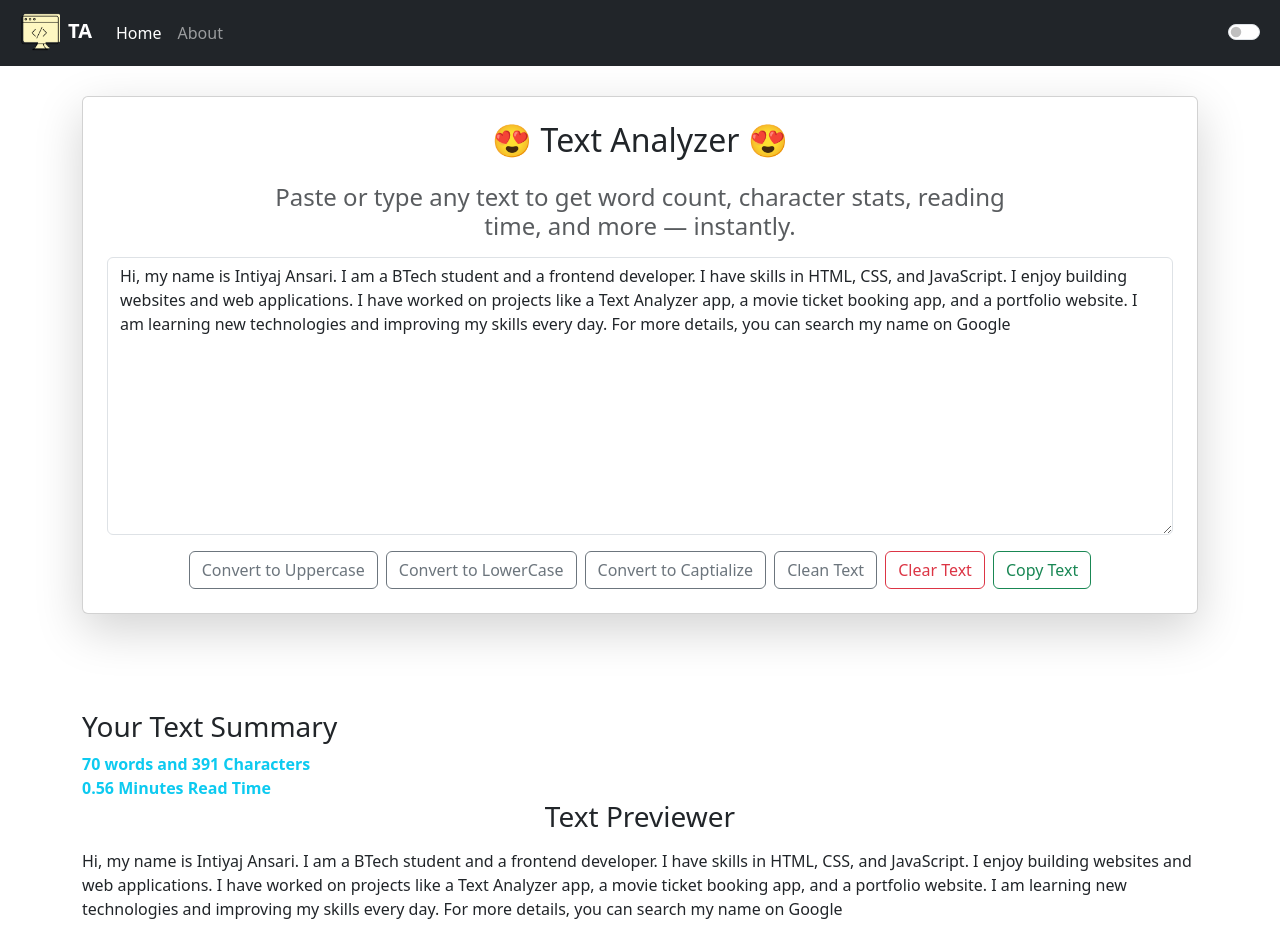
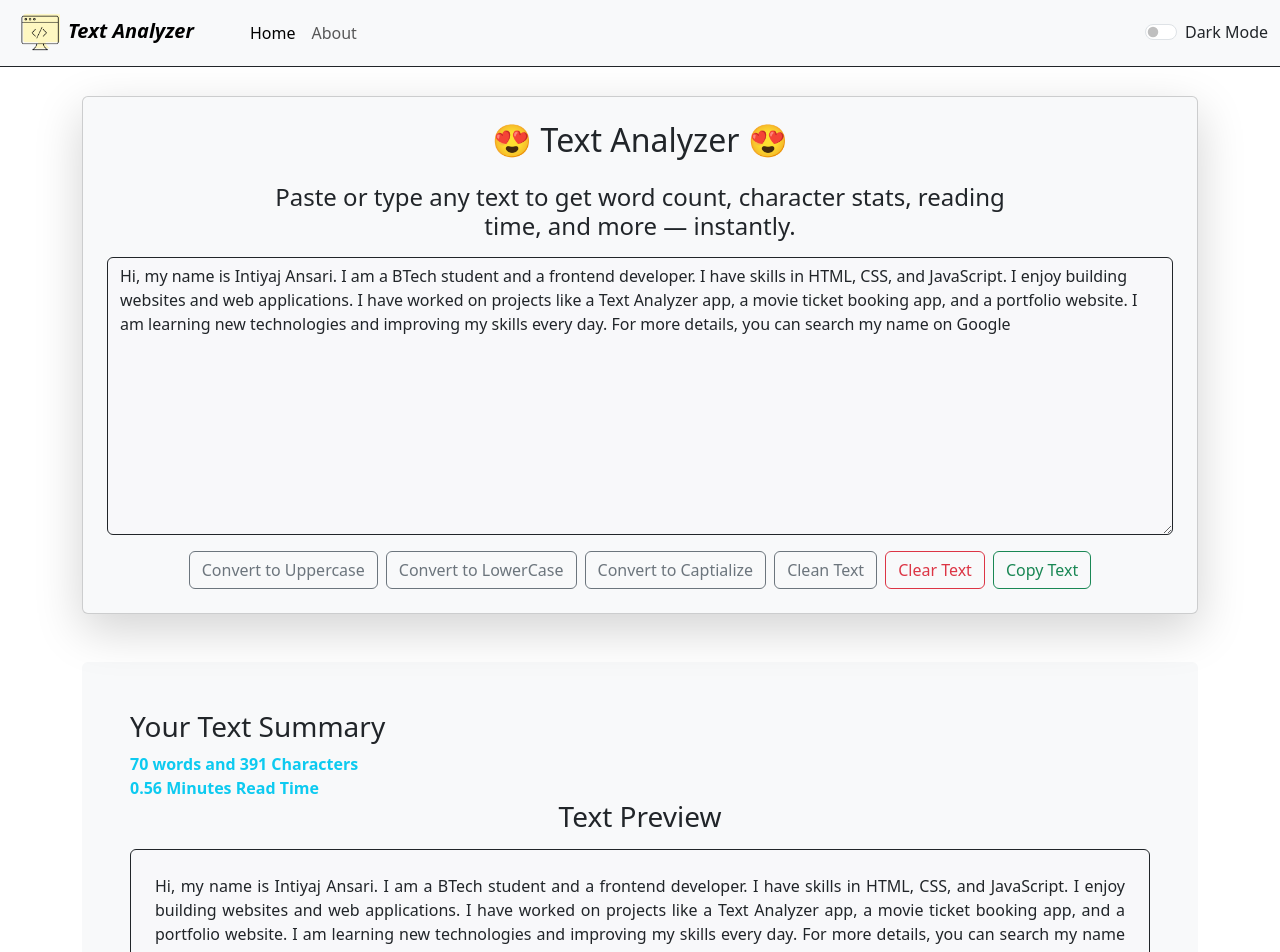
Before and after one commit to Intiyaj-Raj/text-analyzer-web-app, a React (Vite) app: page / in a window 1280 px wide. Shown: the top 952 px of the page. Built offline with nearby package versions, Linux system fonts and the light colour scheme.

Commit message:
add dark mode

```diff
--- a/src/App.jsx
+++ b/src/App.jsx
@@ -1,14 +1,28 @@
-import React from 'react'
+import React, { useState } from 'react'
 import Textforms from './components/Textforms'
 import "./App.css";
 import { BrowserRouter, Route, Routes } from 'react-router-dom';
 import Navbar from './components/Navbar';
 const App = () => {
+
+  const [mode, setMode] = useState("light")
+
+  const toggleMode = () => {
+    if (mode === "light") {
+      setMode("dark")
+      document.body.style.backgroundColor = "black"
+    }
+    else {
+      setMode("light")
+      document.body.style.backgroundColor = "white"
+    }
+  }
+
   return (
     <BrowserRouter>
-      <Navbar />
+      <Navbar mode={mode} toggleMode={toggleMode} />
       <Routes>
-        <Route path='/' element={<Textforms />} />
+        <Route path='/' element={<Textforms mode={mode} toggleMode={toggleMode} />} />
       </Routes>
 
     </BrowserRouter>
--- a/src/components/Navbar.jsx
+++ b/src/components/Navbar.jsx
@@ -2,52 +2,62 @@ import React from 'react';
 import { Link } from 'react-router-dom';
 import logo from '../assets/text-analyze.png';
 
-const Navbar = () => {
+const Navbar = (props) => {
     return (
         <header>
-            <nav className="navbar navbar-expand-md navbar-dark fixed-top bg-dark">
+            <nav className={`navbar navbar-expand-md navbar-${props.mode} bg-${props.mode} fixed-top border-bottom border-${props.mode === 'light' ? 'dark' : 'light'}`}>
                 <div className="container-fluid">
 
                     {/* Logo */}
-                    <Link className="navbar-brand fw-bold" to="/">
+                    <Link className="navbar-brand fw-bold fst-italic me-5" to="/">
                         <img
                             src={logo}
                             alt="logo"
                             className="px-2"
-                            style={{ height: "40px", objectFit: "contain" }}
+                            style={{ height: "40px" }}
                         />
-                        TA
+                        Text Analyzer
                     </Link>
 
-                    {/* Nav Links */}
+                    {/* Menu Toggle Button */}
+                    <button
+                        className="navbar-toggler"
+                        type="button"
+                        data-bs-toggle="collapse"
+                        data-bs-target="#navbarCollapse"
+                    >
+                        <span className="navbar-toggler-icon"></span>
+                    </button>
+
+                    {/* Collapse Content */}
                     <div className="collapse navbar-collapse" id="navbarCollapse">
+
+                        {/* Nav Links */}
                         <ul className="navbar-nav me-auto mb-2 mb-md-0">
-
                             <li className="nav-item">
-                                <Link className="nav-link active" to="/">
-                                    Home
-                                </Link>
+                                <Link className="nav-link active" to="/">Home</Link>
                             </li>
 
                             <li className="nav-item">
-                                <Link className="nav-link" to="/about">
-                                    About
-                                </Link>
+                                <Link className="nav-link" to="/">About</Link>
                             </li>
+                        </ul>
 
-                        </ul>
+                        {/* Toggle Button (hidden on mobile, inside menu) */}
+                        <div className={`form-check form-switch text-${props.mode === "light" ? "dark" : "light"} ms-md-3`}>
+                            <input
+                                className="form-check-input"
+                                onClick={props.toggleMode}
+                                type="checkbox"
+                                id="switchCheckDefault"
+                            />
+                            <label className="form-check-label" htmlFor="switchCheckDefault">
+                                Dark Mode
+                            </label>
+                        </div>
+
                     </div>
 
-                    {/* Toggle btn */}
-                    <div className="form-check form-switch">
-                        <input
-                            className="form-check-input"
-                            type="checkbox"
-                            role="switch"
-                            id="switchCheckDefault"
-
-                        />
-                    </div>
                 </div>
             </nav>
         </header>
--- a/src/components/Textforms.jsx
+++ b/src/components/Textforms.jsx
@@ -1,6 +1,6 @@
 import React, { useRef, useState } from 'react'
 
-const Textforms = () => {
+const Textforms = (props) => {
 
     const [text, setText] = useState("Hi, my name is Intiyaj Ansari. I am a BTech student and a frontend developer. I have skills in HTML, CSS, and JavaScript. I enjoy building websites and web applications. I have worked on projects like a Text Analyzer app, a movie ticket booking app, and a portfolio website. I am learning new technologies and improving my skills every day. For more details, you can search my name on Google")
 
@@ -60,38 +60,10 @@ const Textforms = () => {
     }
 
 
-    // toggle btn
-
-    // const [mystyle, setMystyle] = useState(
-    //     // creating object
-    //     {
-    //         color: "white",
-    //         backgroundColor: "black",
-    //         border: "1px solid white"
-    //     }
-    // )
-
-    // const toggleBtn = () => {
-    //     if (mystyle.color === 'black') {
-    //         setMystyle({
-    //             color: "white",
-    //             backgroundColor: "black",
-    //             border: "1px solid white"
-    //         })
-    //     }
-    //     else {
-    //         setMystyle({
-    //             color: "black",
-    //             backgroundColor: "white",
-    //             border: "1px solid black"
-    //         })
-    //     }
-    // }
-
     return (
-        <div  >
-            <div className="container py-5 black-shadow my-5">
-                <div className="card shadow-lg p-4" >
+        <div className='my-5'>
+            <div className={"container py-5 black-shadow"}>
+                <div className={`card shadow-lg p-4 bg-${props.mode === "light" ? "light" : "dark"} text-${props.mode === 'light' ? 'dark' : 'light'}`} >
                     <div className="d-flex justify-content-between align-items-center">
 
                         <h2 className="mb-4 text-center w-100">
@@ -99,10 +71,10 @@ const Textforms = () => {
                         </h2>
                     </div>
                     <div className="mb-3" >
-                        <h4 className='mb-3 text-center text-body-secondary'>Paste or type any text to get word count, character stats, reading <br /> time, and more — instantly.
+                        <h4 className='mb-3 text-center'>Paste or type any text to get word count, character stats, reading <br /> time, and more — instantly.
                         </h4>
                         <textarea
-                            className="form-control"
+                            className={`form-control border border-${props.mode === "light" ? "dark" : "light"} bg-${props.mode === "light" ? "light" : "secondary"} bg-opacity-75`}
                             rows="11"
                             placeholder="Type or paste your text here..."
                             value={text}
@@ -123,12 +95,16 @@ const Textforms = () => {
             </div>
 
             {/* text previewer */}
-            <div className="container mb-3" >
-                <h3>Your Text Summary</h3>
-                <p className='fw-bold m-0 p-0 text-info'>{text.split(" ").length} words and {text.length} Characters</p>
-                <p className='fw-bold m-0 p-0 text-info'>{0.008 * text.split(" ").length} Minutes Read Time</p>
-                <h3 className='mb-3 text-center underline'>Text Previewer</h3>
-                <p>{text}</p>
+            <div className='container'>
+                <div className={`p-5 rounded text-${props.mode === 'light' ? 'dark' : 'light'} bg-${props.mode === "light" ? "light" : "dark"} text-${props.mode === 'light' ? 'dark' : 'light'}`} >
+                    <h3>Your Text Summary</h3>
+                    <p className='fw-bold m-0 p-0 text-info'>{text.split(" ").length} words and {text.length} Characters</p>
+                    <p className='fw-bold m-0 p-0 text-info'>{0.008 * text.split(" ").length} Minutes Read Time</p>
+                    <h3 className={`mb-3 text-center underline text-${props.mode === "light" ? 'dark' : 'light'}`}>Text Preview</h3>
+                    <div className={`card-shadow p-4 rounded border border-${props.mode === "light" ? "dark" : "light"} bg-${props.mode === "light" ? "light" : "secondary"} bg-opacity-75`} style={{ textAlign: "justify" }}>
+                        <p >{text}</p>
+                    </div>
+                </div>
             </div>
         </div>
     )
```
Also changed, not shown: src/components/Togglebtn.jsx (added, +14 -0 lines).
